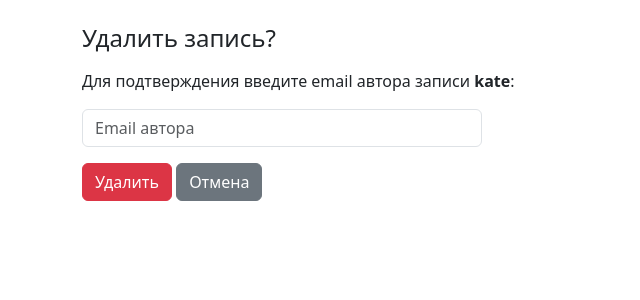
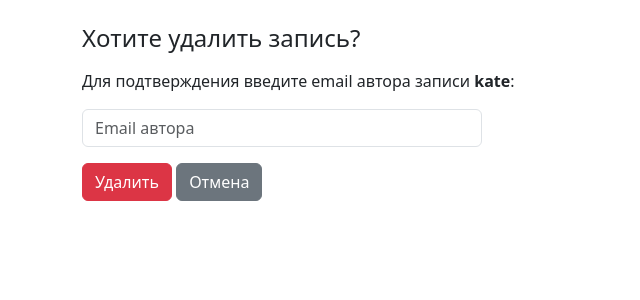
Before and after one commit to GudkovaK/homework_56_ekaterina_gudkova, a Django app: page /1/delete/ in a window 1280 px wide. Shown: the top 300 px of the page, without its empty margins (0-640 px from the left). Run offline with Django 5.2, Linux system fonts and the light colour scheme; data comes from the database, SQL or seed files in the repository.

```diff
--- a/webapp/templates/webapp/entry_delete.html
+++ b/webapp/templates/webapp/entry_delete.html
@@ -1,6 +1,6 @@
 {% extends 'webapp/base.html' %}
 {% block content %}
-<h4 class="mb-3">Удалить запись?</h4>
+<h4 class="mb-3">Хотите удалить запись?</h4>
 <p>Для подтверждения введите email автора записи <strong>{{ entry.name }}</strong>:</p>
 {% if error %}
 <div class="alert alert-danger">{{ error }}</div>
```
